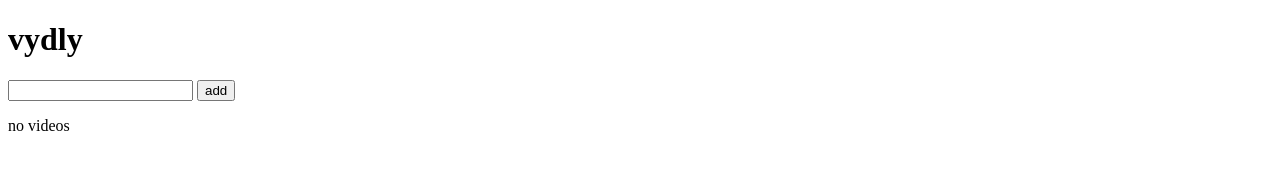
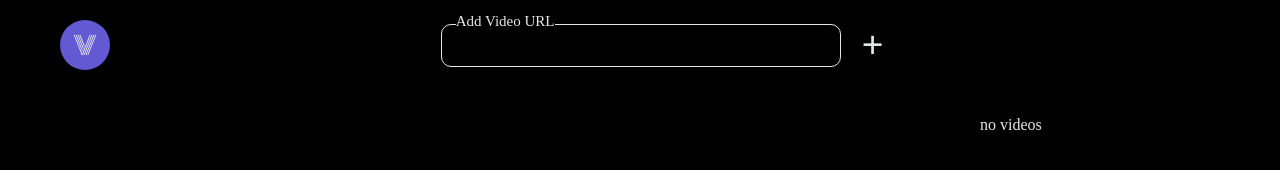
Before and after one commit to praqo/vydlist, a website: page index.html in a window 1280 px wide. Drawn offline with Linux system fonts and the light colour scheme.

Commit message:
add design styles for nav

```diff
--- a/index.html
+++ b/index.html
@@ -4,18 +4,36 @@
     <meta charset="UTF-8" />
     <meta name="viewport" content="width=device-width, initial-scale=1.0" />
     <title>Document</title>
+    <link
+      rel="stylesheet"
+      href="https://cdn.jsdelivr.net/npm/@fortawesome/fontawesome-free@5.15.4/css/fontawesome.min.css"
+    />
+    <link
+      href="https://fonts.googleapis.com/css2?family=Monoton&display=swap"
+      rel="stylesheet"
+    />
     <link rel="stylesheet" href="dist/css/vydlist.css" />
   </head>
   <body>
-    <header>
-      <h1>vydly</h1>
-      <form class="jsAddForm">
-        <label for="addInput"></label>
-        <input type="text" id="addInput" />
-        <button type="submit">add</button>
-      </form>
-    </header>
     <div class="app">
+      <header class="main-header">
+        <div class="container">
+          <div class="main-header-inner">
+            <div class="logo-container">
+              <div class="logo">V</div>
+            </div>
+            <form class="jsAddForm nav-form" autocomplete="off">
+              <input type="text" id="addInput" class="input-element" />
+              <label for="addInput" class="input-label">Add Video URL</label>
+              <button type="submit" class="input-submit" title="add video">
+                +
+              </button>
+            </form>
+            <div></div>
+          </div>
+        </div>
+      </header>
+      <div class="sidebar"></div>
       <div class="video-area jsVideoArea"></div>
       <div class="playlist-area jsPlaylistArea"></div>
       <div class="info-area jsinfoArea"></div>
--- /dev/null
+++ b/src/sass/partials/_app.scss
@@ -0,0 +1,48 @@
+* {
+  box-sizing: border-box;
+}
+
+body {
+  background-color: $dark;
+  color: $light;
+  margin: 0;
+  padding: 0;
+}
+
+.app {
+  display: grid;
+  grid-template-columns: 50px auto 300px;
+  grid-template-rows: 100px auto auto;
+  grid-template-areas:
+    "header header header "
+    "sidebar main aside"
+    "sidebar info aside";
+}
+
+.sidebar {
+  grid-area: sidebar;
+  height: 100vh;
+  overflow-y: auto;
+}
+
+.container {
+  margin: 0 auto;
+  max-width: 1200px;
+  padding: 0 20px;
+}
+
+.main-header {
+  grid-area: header;
+}
+
+.video-area {
+  grid-area: main;
+}
+
+.playlist-area {
+  grid-area: aside;
+}
+
+.info-area {
+  grid-area: info;
+}
--- /dev/null
+++ b/src/sass/partials/_nav.scss
@@ -0,0 +1,54 @@
+.main-header-inner {
+  display: flex;
+  justify-content: space-between;
+  padding: 20px 0;
+}
+
+.logo {
+  align-items: center;
+  background-color: $purple;
+  border-radius: 50%;
+  display: flex;
+  font-family: "Monoton", cursive;
+  font-size: 25px;
+  height: 50px;
+  justify-content: center;
+  padding: 10px;
+  width: 50px;
+}
+
+.nav-form {
+  align-items: center;
+  justify-content: center;
+  display: flex;
+  position: relative;
+}
+
+.input-label {
+  position: absolute;
+  top: -7px;
+  left: 15px;
+  z-index: 1;
+  font-size: 2;
+  font-size: 15px;
+  color: $light;
+  background-color: #000;
+}
+
+.input-element {
+  background-color: $dark;
+  border: 1px solid $light;
+  border-radius: 10px;
+  color: $light;
+  min-width: 400px;
+  padding: 13px;
+}
+
+.input-submit {
+  background-color: transparent;
+  border: none;
+  color: $light;
+  cursor: pointer;
+  font-size: 37px;
+  margin: 0 0 0 15px;
+}
--- /dev/null
+++ b/src/sass/partials/_variables.scss
@@ -0,0 +1,8 @@
+$dark: #000000;
+$light: #e5e7e7;
+$grey: #151515;
+$purple: #6259d3;
+$blue: #1188b9;
+$red-0: #5f2932;
+$yellow: #efce3d;
+$green: #62cc8d;
--- /dev/null
+++ b/src/sass/partials/_video-area.scss
@@ -0,0 +1,3 @@
+.video-area {
+  flex: 1 1 auto;
+}
--- a/src/sass/vydlist.scss
+++ b/src/sass/vydlist.scss
@@ -1 +1,5 @@
+@import "partials/variables";
+@import "partials/app";
+@import "partials/nav";
 @import "partials/playlist-area";
+@import "partials/video-area";
```
Also changed, not shown: dist/css/vydlist.css.
